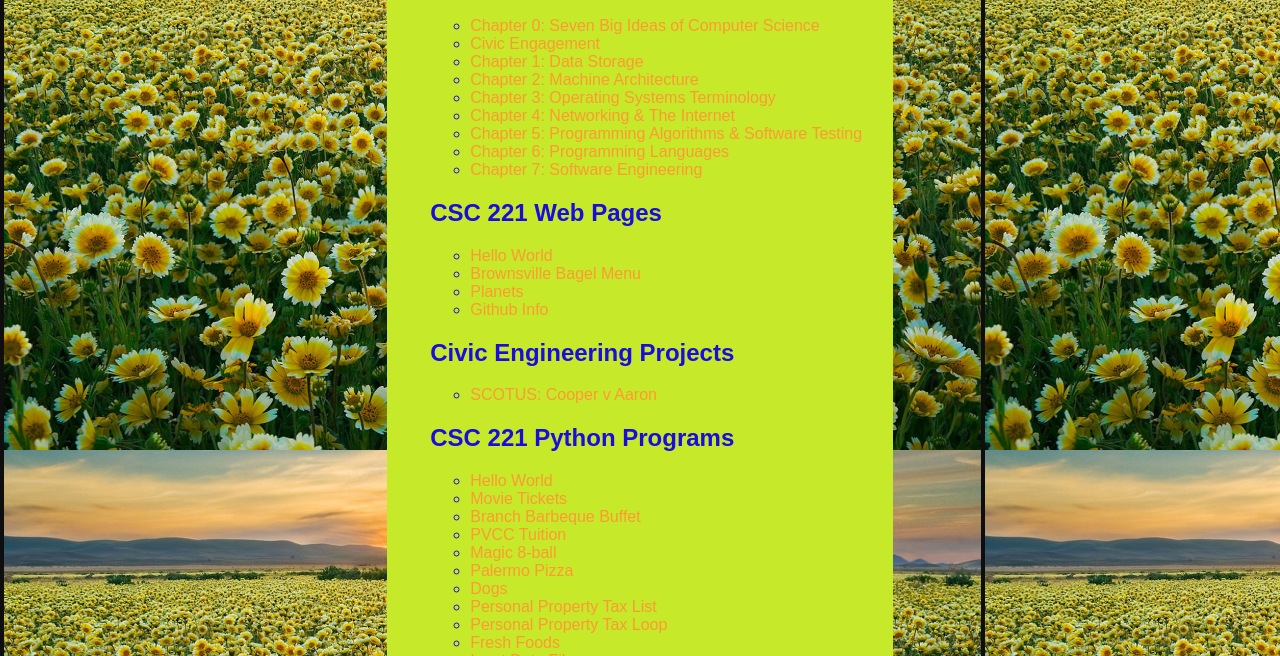
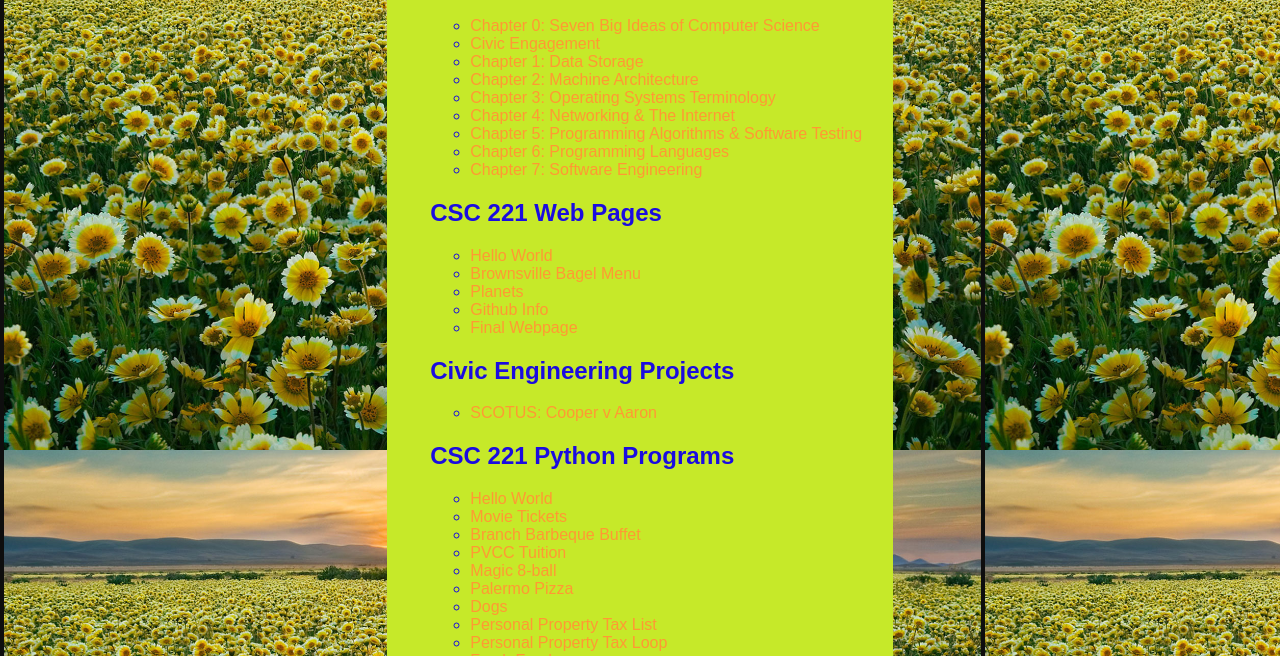
Before and after one commit to lillaball-pvcc/lillaball-pvcc.github.io, a plain HTML site: page index.html in a window 1280 px wide. Shown: the part 144-800 px from the top of the page. Drawn offline with Linux system fonts and the light colour scheme.

Commit message:
Add files via upload

```diff
--- a/index.html
+++ b/index.html
@@ -47,6 +47,7 @@
             <li><a href = "bagels.html" > Brownsville Bagel Menu </a> </li>
             <li><a href = "planets.html" > Planets</a> </li>
             <li><a href = "githubinfo.html" > Github Info</a></li>
+            <li><a href = "emerald-hotel-skeleton.py" > Final Webpage</a></li>
         </ul>
 
         <h2> Civic Engineering Projects </h2>
@@ -67,6 +68,7 @@
             <li><a href= "pptl.py"> Personal Property Tax Loop </a></li>
             <li><a href= "freshfoods.py"> Fresh Foods </a></li>
             <li><a href= "custreport.py">Input Data File </a></li>
+
         </ul>
         <br />
         <img src="myindeximage.jpg" style="width:60%; display:block; margin: auto;">
```
